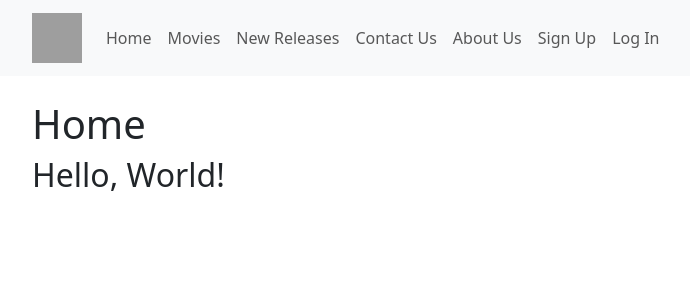
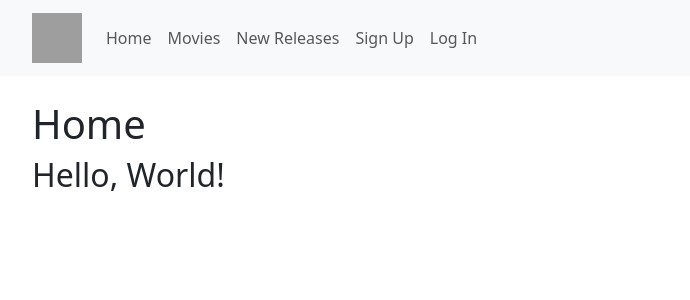
Before and after one commit to Wojciech-Przybylski/ams-group-project, a Flask app: page / in a window 1280 px wide. Shown: the top 300 px of the page, without its empty margins (50-740 px from the left). Run offline with Flask 3, Linux system fonts and the light colour scheme; grey boxes are pictures that could not be loaded.

Commit message:
Removed unused links

```diff
--- a/application/templates/nav.html
+++ b/application/templates/nav.html
@@ -29,12 +29,6 @@
                     </li>
                     <li class="nav-item">
                         <a class="nav-link" href="/new-releases">New Releases</a>
-                    </li>
-                        <a class="nav-link" href="/contact">Contact Us</a>
-                    </li>
-                    <li class="nav-item">
-                        <a class="nav-link" href="/about">About Us</a>
-                    </li>
                     {% if session['user_id'] %}
                     <li class="nav-item">
                         <a class="nav-link" href="/cart">Cart</a>
```
